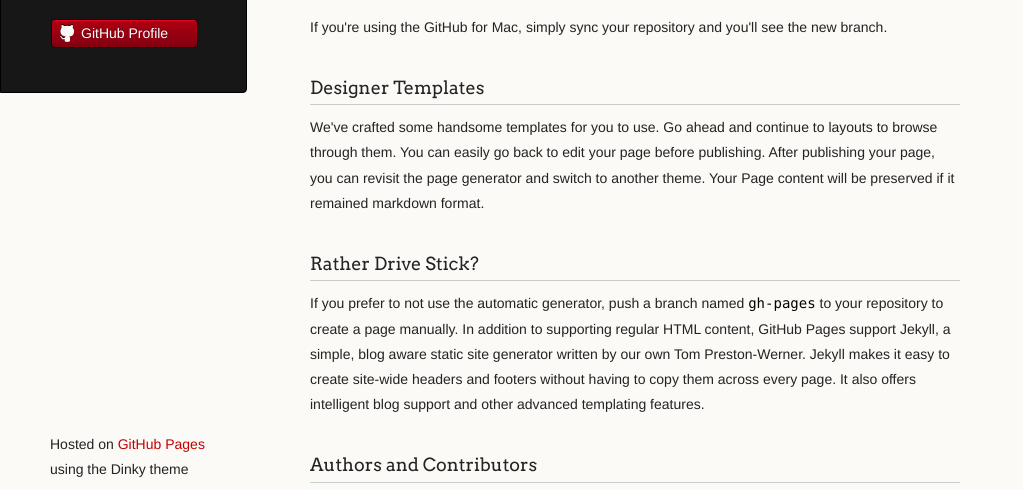
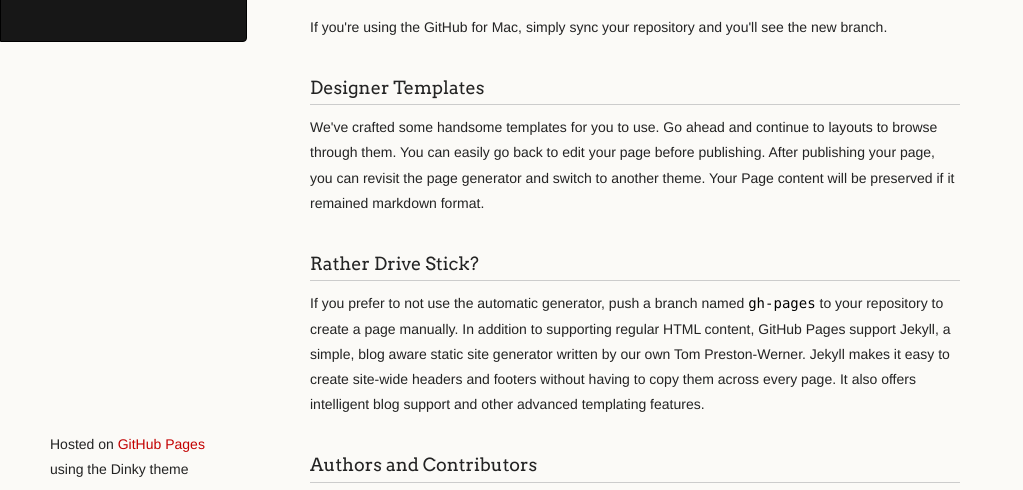
Before and after one commit to RajeshNarayan/rajeshnarayan.github.io, a plain HTML site: page index.html in a window 1280 px wide. Shown: the part 286-776 px from the top of the page, without its empty margins (0-1023 px from the left). Drawn offline with Linux system fonts and the light colour scheme.

Commit message:
removed download button

```diff
--- a/index.html
+++ b/index.html
@@ -18,13 +18,6 @@
       <header>
         <h1 class="header">Rajesh Narayan Blog</h1>
         <p class="header">Check out my blog for latest and greatest tips on Big Data Technology</p>
-
-
-
-        <ul>
-          <li><a class="buttons github" href="https://github.com/RajeshNarayan">GitHub Profile</a></li>
-        </ul>
-
       </header>
       <section>
         <h3>
```
